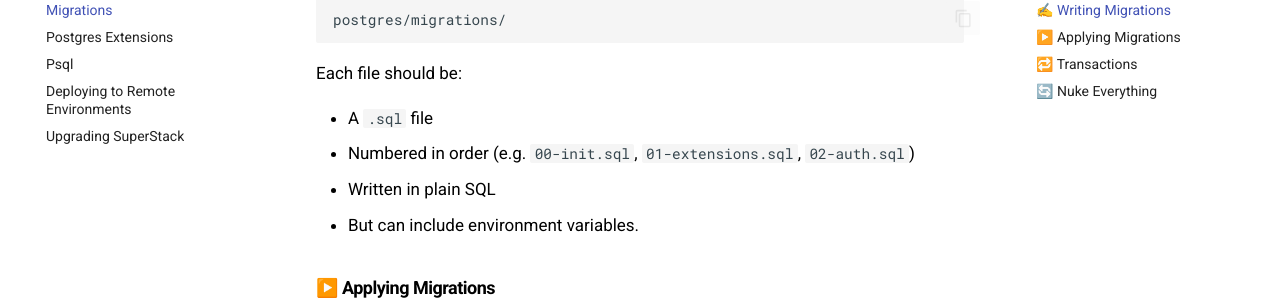
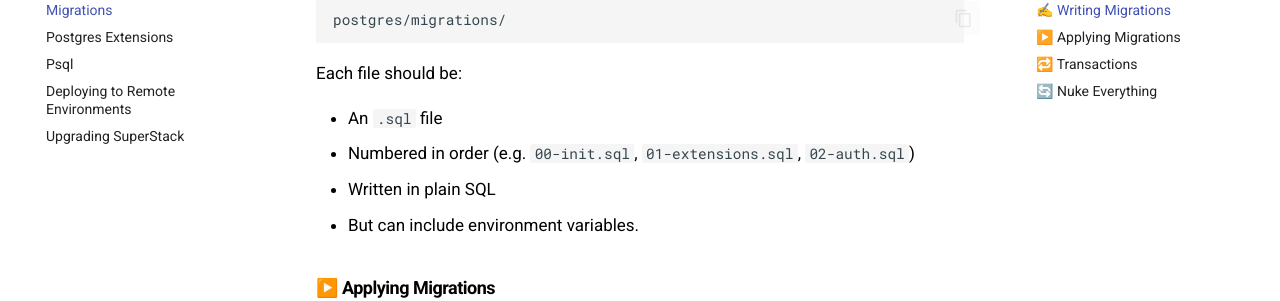
Before and after one commit to explodinglabs/superstack.docs, an MkDocs documentation site: the page built from docs/migrations.md, in a window 1280 px wide and 900 px high, scrolled down 614 px. Shown: the part 152-453 px from the top of the window. Built offline with MkDocs 1.6.1 and Material for MkDocs 9.7.7, drawn with Linux system fonts in a browser that asks for light colours; comment, search, counter and statistics services are not loaded.

```diff
--- a/docs/migrations.md
+++ b/docs/migrations.md
@@ -31,7 +31,7 @@ postgres/migrations/
 
 Each file should be:
 
-- A `.sql` file
+- An `.sql` file
 - Numbered in order (e.g. `00-init.sql`, `01-extensions.sql`, `02-auth.sql`)
 - Written in plain SQL
 - But can include environment variables.
```
